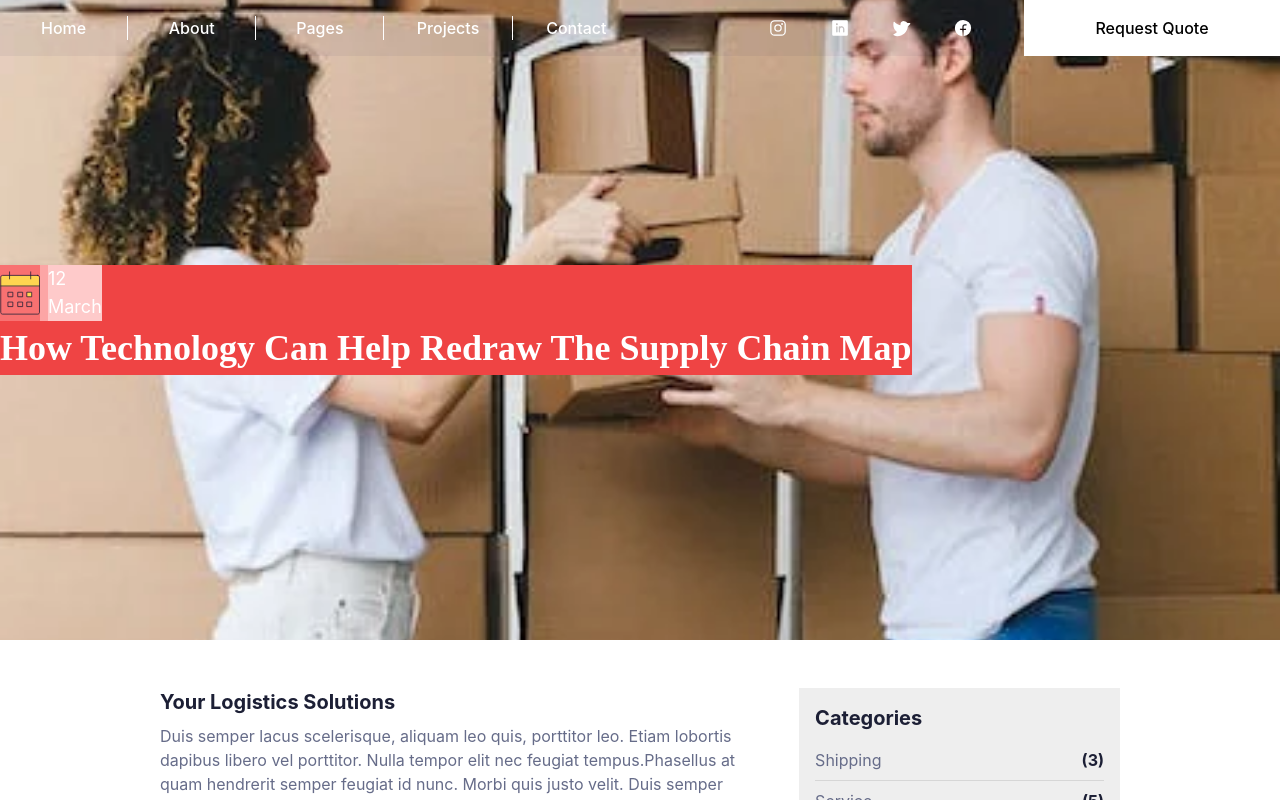
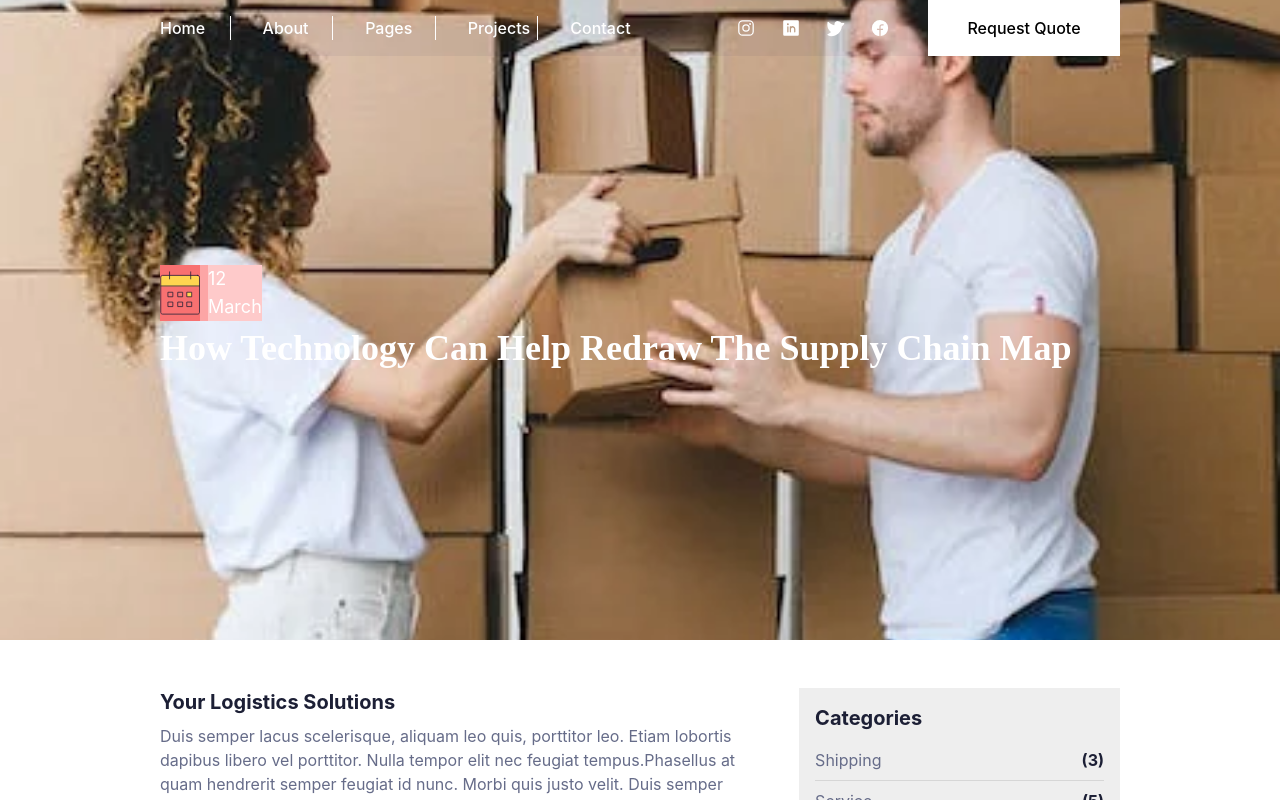
Before and after one commit to smartcollins/logistics, a React (Create React App) app: page /blog-info in a window 1280 px wide. Shown: the top 800 px of the page. Built offline with nearby package versions, Linux system fonts and the light colour scheme.

Commit message:
modifying Banner

```diff
--- a/src/component/Banner.jsx
+++ b/src/component/Banner.jsx
@@ -7,8 +7,9 @@ const Banner = ({ img, txt, txt2, blog, extra, info, btn_txt }) => {
     return (
         <div className='h-[80vh] bg-red-200 text-white capitalize'>
             <div style={{ backgroundImage: `url(${img})` }} className='bg-no-repeat bg-cover bg-center h-full relative'>
+                <div className='w-[75%] mx-auto'>
                 <div className=' bg-[#091242]/5 font-medium flex items-center justify-between'>
-                    <div className='flex items-center w-2/4 text-center text-white'>
+                    <div className='flex items-center w-2/4 text-white space-x-8'>
                         <p className='border-r last:border-none border-r-white w-full'>home</p>
                         <p className='border-r last:border-none border-r-white w-full'>about</p>
                         <p className='border-r last:border-none border-r-white w-full'>pages</p>
@@ -26,7 +27,7 @@ const Banner = ({ img, txt, txt2, blog, extra, info, btn_txt }) => {
                     </div>
                 </div>
                 {blog?
-                <div className=' absolute top-1/2 -translate-y-1/2 bg-red-500'>
+                <div className=' absolute top-1/2 -translate-y-1/2'>
                     <div className="flex gap-2 bg-red-300 w-fit">
                         <img className=' w-10 bg-red-400' src={icon} alt="calender-logo" />
                         <div className='flex flex-col capitalize text-lg bg-red-200'>
@@ -46,6 +47,7 @@ const Banner = ({ img, txt, txt2, blog, extra, info, btn_txt }) => {
                         </div>
                     }
                 </div>}
+                </div>
             </div>
         </div>
     )
```
